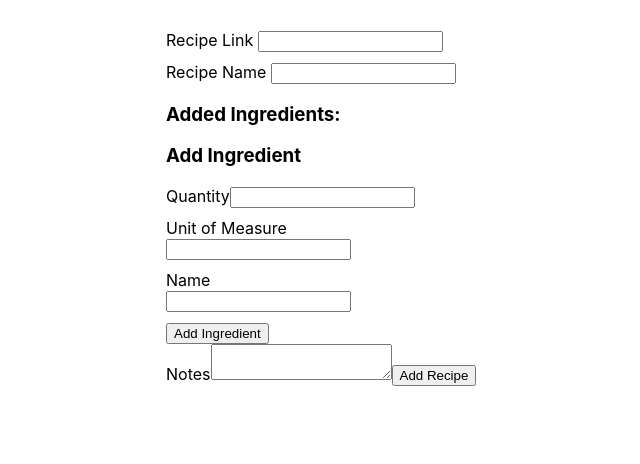
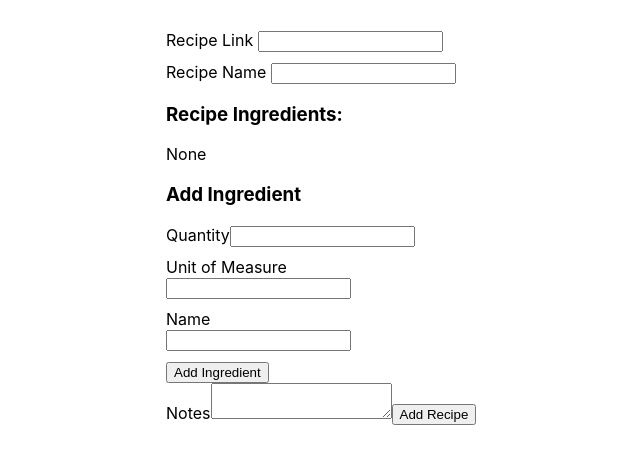
Before and after one commit to nkartha2/the-grocery-list, a React (Create React App) app in the folder app/static/: page /add/recipe in a window 1280 px wide. Shown: the top 464 px of the page, without its empty margins (224-864 px from the left). Built offline with nearby package versions, Linux system fonts and the light colour scheme; the HTML template or start-up script is replaced by a standard one.

Commit message:
wip reduxing

```diff
--- a/app/static/src/App.js
+++ b/app/static/src/App.js
@@ -1,8 +1,4 @@
 import React from 'react';
-import { createStore } from 'redux';
-import rootReducer from './store/index';
-
-const store = createStore(rootReducer);
 
 function App() {
   return (
--- a/app/static/src/IngredientToBeAddedList.tsx
+++ b/app/static/src/IngredientToBeAddedList.tsx
@@ -1,7 +1,22 @@
 import React from 'react';
+import { connect } from 'react-redux';
+import { RecipeState } from './store/recipe_types';
 
-function IngredientsToBeAddedList(): JSX.Element {
-  return (<div></div>)
+function IngredientsToBeAddedList(props: RecipeState): JSX.Element {
+  return (
+    <div>
+      <h3>Recipe Ingredients:</h3>
+      {props.ingredients ? props.ingredients[0].ing.name : "None"}
+    </div>
+  );
 }
 
-export default IngredientsToBeAddedList;
+function mapStateToProps(state: RecipeState): RecipeState {
+  return {
+    ingredients: state.ingredients
+  }
+}
+
+export default connect(
+  mapStateToProps
+)(IngredientsToBeAddedList)
--- a/app/static/src/RecipeForm.tsx
+++ b/app/static/src/RecipeForm.tsx
@@ -1,5 +1,6 @@
 import React, { useState } from 'react';
 import IngredientForm from "./IngredientForm";
+import IngredientToBeAddedList from "./IngredientToBeAddedList";
 import axiosClient from "./axiosClient";
 import { RecipeState} from "./store/recipe_types";
 
@@ -42,7 +43,7 @@ function RecipeForm(recipe: RecipeState): JSX.Element {
         <label>Recipe Name </label>
         <input type="text" name="recipe_name" onChange={(e) => handleChange(e)} />
       </div>
-      <h3>Added Ingredients:</h3>
+      <IngredientToBeAddedList/>
       <IngredientForm />
       <label>Notes</label>
       <textarea name="notes" />
--- a/app/static/src/index.js
+++ b/app/static/src/index.js
@@ -1,18 +1,28 @@
 import React from 'react';
 import ReactDOM from 'react-dom';
+import { Provider } from 'react-redux'
+import { Route, BrowserRouter as Router } from 'react-router-dom';
+import { createStore } from 'redux';
+
+import rootReducer from './store/index';
+
 import './index.css';
 import App from './App';
-import { Route, BrowserRouter as Router } from 'react-router-dom';
 import RecipeForm from "./RecipeForm";
 import * as serviceWorker from './serviceWorker';
 
+const store = createStore(rootReducer);
+
+
 const routing = (
+  <Provider store={store}>
     <Router>
       <div>
         <Route path="/" component={App} />
         <Route path="/add/recipe" component={RecipeForm} />
       </div>
     </Router>
+  </Provider>
 );
 
 ReactDOM.render(routing, document.getElementById('root'));
```
Lines whose indentation alone changed are shown as unchanged.
